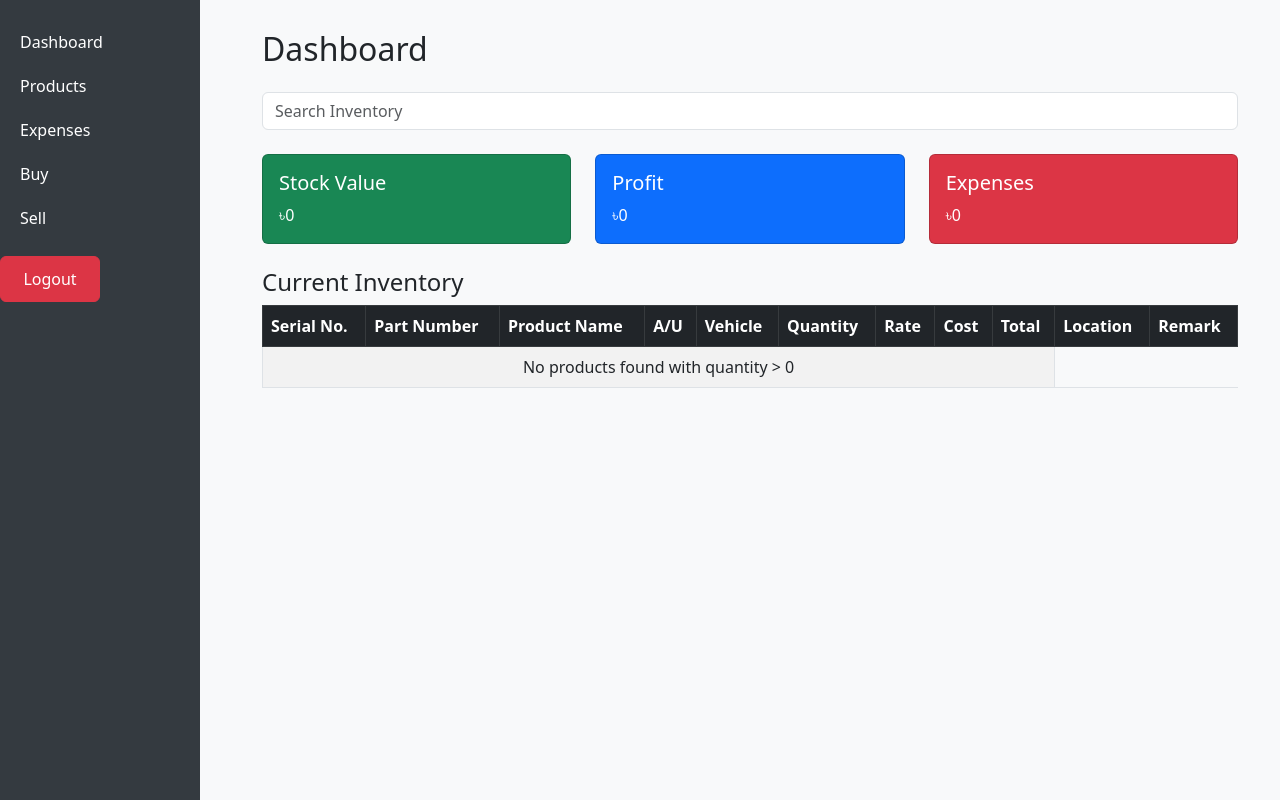
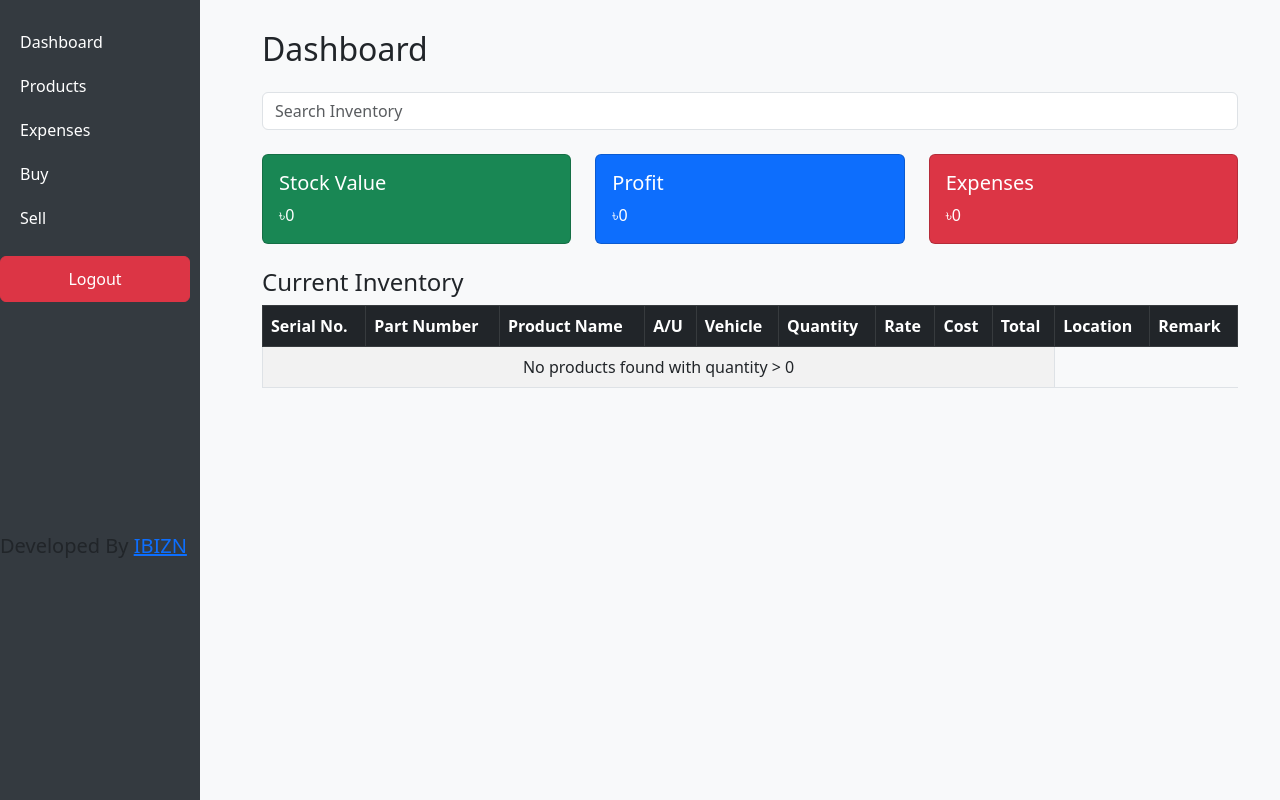
Before and after one commit to sifat3/Inventory-Management-System, a Django app: page /dashboard/ in a window 1280 px wide. Run offline with Django 4.2, Linux system fonts and the light colour scheme; the visitor is signed in with stand-in values (Sample User, id 1); data that the repository does not hold is empty.

Commit message:
Final(Refined) - 13th May

```diff
--- a/inventory/templates/inventory/base.html
+++ b/inventory/templates/inventory/base.html
@@ -38,9 +38,11 @@
         <li><a href="{% url 'purchase_list' %}">Buy</a></li>
         <li><a href="{% url 'sales_list' %}">Sell</a></li>
         {% if user.is_authenticated %}
-        <li><a href="{% url 'logout' %}" class="btn btn-danger mt-3" style="width: 100px;">Logout</a></li>
+        <li><a href="{% url 'logout' %}" class="btn btn-danger mt-3" style="width: 190px;">Logout</a></li>
         {% endif %}
       </ul>
+              <br><br><br><br><br><br><br><br><br>
+    <H5>   Developed By <a href="//www.ibizn.com">IBIZN</a></H5>
     </div>
     <div class="main">
       {% block content %}
```
